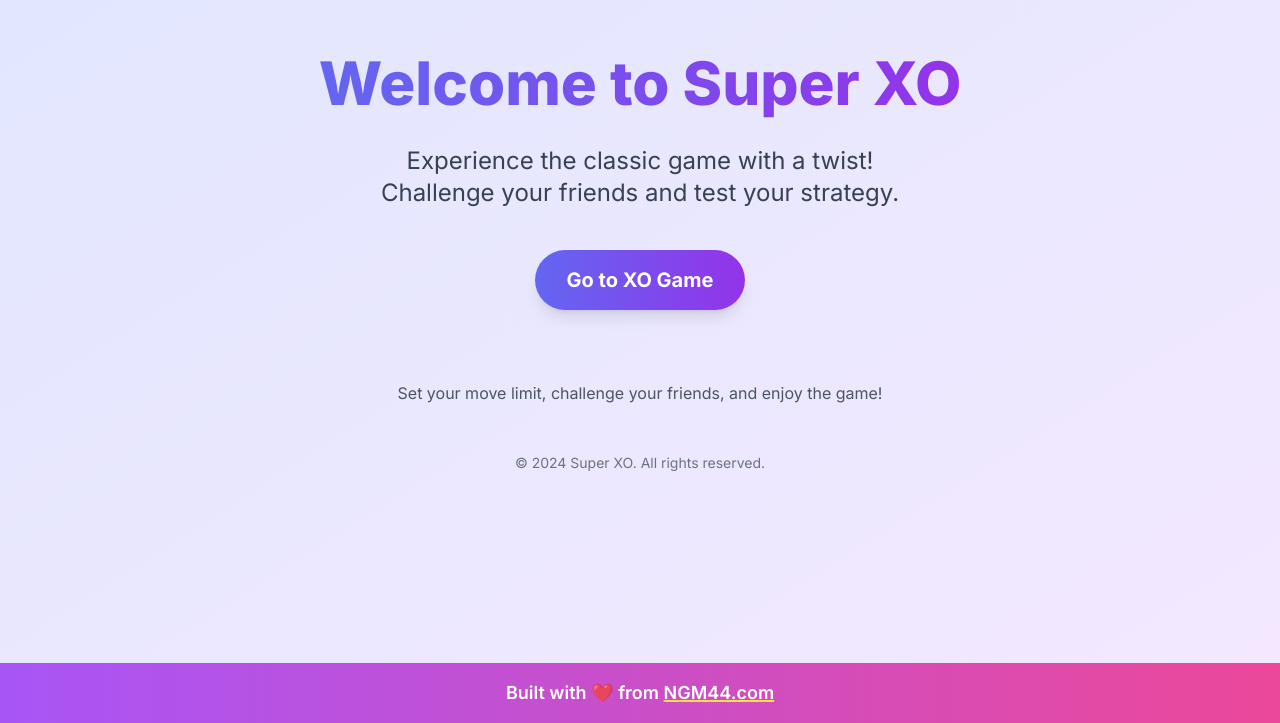
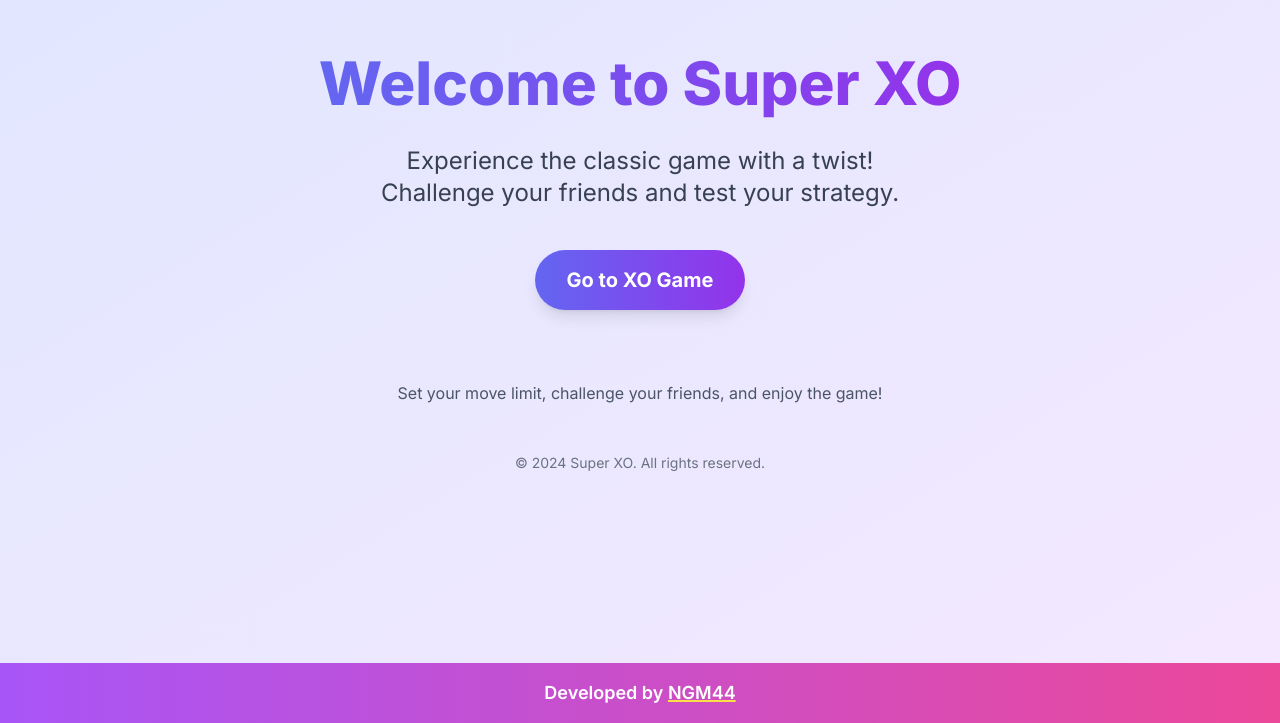
Before and after one commit to NGM44/ssot-ui, a Next.js app: page / in a window 1280 px wide. Shown: the part 137-860 px from the top of the page. Built offline with nearby package versions, Linux system fonts and the light colour scheme.

Commit message:
analytics

```diff
--- a/src/app/footer.tsx
+++ b/src/app/footer.tsx
@@ -1,21 +1,17 @@
-import React from 'react';
+import React from "react";
 
 const AnimatedSignature = () => {
   return (
     <div className="flex justify-center items-center p-4 bg-gradient-to-r from-purple-500 to-pink-500 text-white">
       <p className="text-lg font-semibold">
-        Built with{' '}
-        <span className="inline-block animate-pulse text-red-500" style={{ animationDuration: '2s' }}>
-          ❤️
-        </span>{' '}
-        from{' '}
+        Developed by{" "}
         <a
           href="https://NGM44.com"
           target="_blank"
           rel="noopener noreferrer"
           className="underline decoration-2 decoration-yellow-300 hover:text-yellow-300 transition-colors duration-300"
         >
-          NGM44.com
+          NGM44
         </a>
       </p>
     </div>
--- a/src/app/layout.tsx
+++ b/src/app/layout.tsx
@@ -2,19 +2,21 @@ import type { Metadata } from "next";
 import { Inter } from "next/font/google";
 import "./globals.css";
 import AnimatedSignature from "./footer";
+import { Analytics } from "@vercel/analytics/react";
 
 const inter = Inter({ subsets: ["latin"] });
 
 export const metadata = {
   title: {
-    default: 'Super XO - An Exciting Twist on Tic-Tac-Toe',
-    template: `Super XO - An Exciting Twist on Tic-Tac-Toe`
+    default: "Super XO - An Exciting Twist on Tic-Tac-Toe",
+    template: `Super XO - An Exciting Twist on Tic-Tac-Toe`,
   },
-  description: 'Challenge your friends to a game of Super XO, the strategic Tic-Tac-Toe variant with limited moves. Play now and test your skills!',
+  description:
+    "Challenge your friends to a game of Super XO, the strategic Tic-Tac-Toe variant with limited moves. Play now and test your skills!",
   icons: {
-    icon: '/favicon.ico',
-  }
-}
+    icon: "/favicon.ico",
+  },
+};
 
 export default function RootLayout({
   children,
@@ -23,9 +25,10 @@ export default function RootLayout({
 }>) {
   return (
     <html lang="en">
-      <body className={inter.className}>{children}
+      <body className={inter.className}>
+        {children}
         <AnimatedSignature />
-
+        <Analytics />
       </body>
     </html>
   );
```
Also changed, not shown: package.json (+6 -5 lines), src/app/page.tsx (+0 -133 lines).
